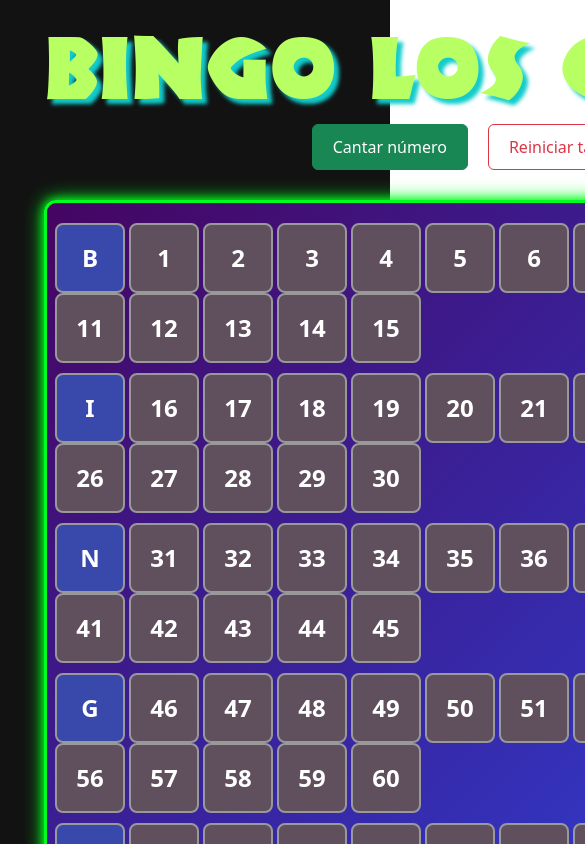
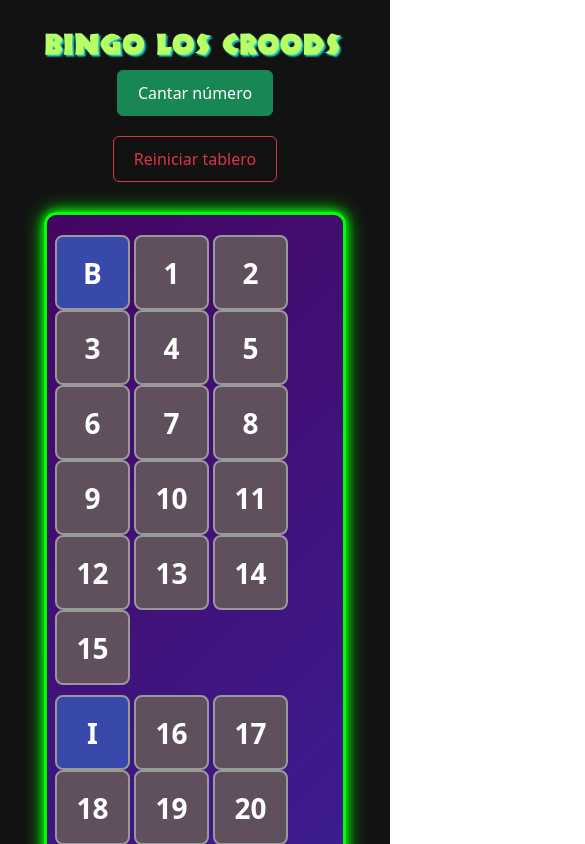
Before and after one commit to mauricioestupian/Bingo, a React (Vite) app: page / in a window 390 px wide. Shown: the top 844 px of the page, 585 px wide, since content can reach past the window. Built offline with nearby package versions, Linux system fonts and the light colour scheme.

Commit message:
mejora visual para movil

```diff
--- a/src/App.css
+++ b/src/App.css
@@ -85,6 +85,7 @@
   border: 3px solid #ff00ff;
   border-radius: 12px;
   animation: neonRainbow 4s infinite;
+  margin-bottom: 1.5rem;
 }
 
 @keyframes neonRainbow {
@@ -144,12 +145,12 @@
 }
 
 .cell {
-  width: 70px;
-  height: 70px;
+  width: 75px;
+  height: 75px;
   border: 2px solid #999;
   border-radius: 8px;
   font-weight: bold;
-  font-size: 24px;
+  font-size: 28px;
   display: flex;
   justify-content: center;
   align-items: center;
@@ -192,3 +193,33 @@
     transform: scale(1) translateY(0);
   }
 }
+
+.img-container {
+  width: auto;
+  height: 200px; /* Ajusta la altura según sea necesario */
+  overflow: hidden;
+}
+
+.img-container img {
+  width: 100%;
+  height: 100%;
+  object-fit: contain; /* Opciones: cover, contain, fill, none, scale-down */
+}
+
+.grid-container {
+  display: grid;
+  grid-template-columns: 1fr 60% 2fr; /* 3 columnas iguales */
+  gap: 1rem;
+}
+@media (max-width: 768px) {
+  .grid-container {
+    grid-template-columns: 1fr; /* 2 columnas */
+    grid-template-rows: auto auto; /* 2 filas */
+    gap: 0px;
+  }
+
+  .img-container {
+    width: 100%;
+    height: auto; /* Ajusta la altura automáticamente */
+  }
+}
--- a/src/App.jsx
+++ b/src/App.jsx
@@ -71,11 +71,15 @@
 
   return (
     <Container>
-      <div className="App">
+      <div className="grid-container">
+        <div></div>
+        <div className="img-container">
           <img src="/titulo.png" className="title-image" />
-
+        </div>
+        <div>
           <BingoBall value={lastNumber} />
-
+        </div>
+      </div>
       <div className="buttons">
         <Button variant="success" onClick={singNumber}>
           Cantar número
@@ -119,7 +123,6 @@
             </InputGroup>
           </Col>
         </Row>
-        </div>
       </div>
     </Container>
   );
```
Lines whose indentation alone changed are shown as unchanged.
